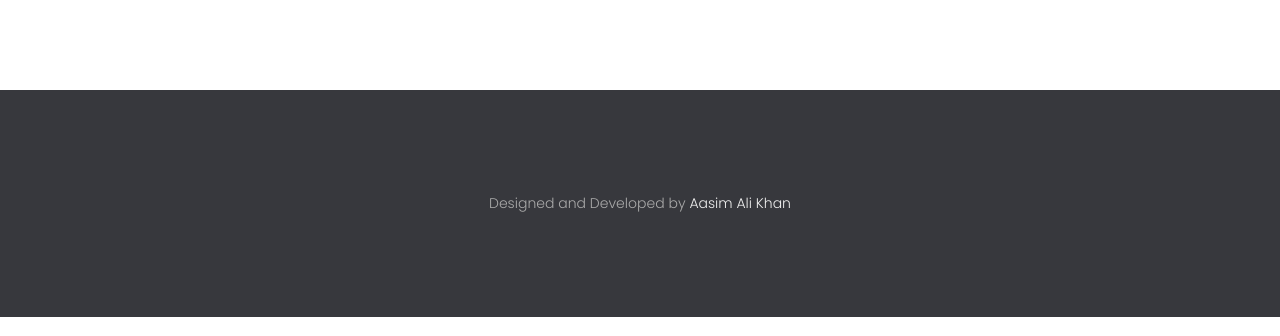
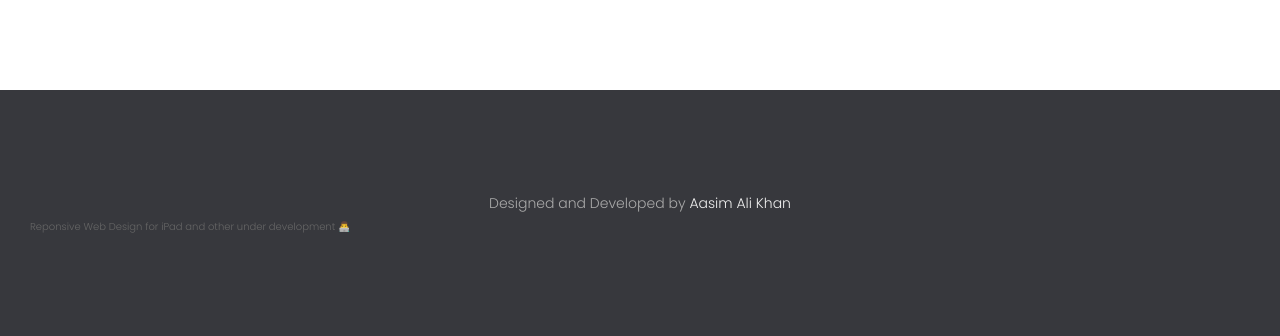
Before and after one commit to aasimalikhan/Portfolio-Website, a plain HTML site: page index.html in a window 1280 px wide. Shown: the part 5385-5721 px from the top of the page. Drawn offline with Linux system fonts and the light colour scheme.

Commit message:
All Done

```diff
--- a/index.html
+++ b/index.html
@@ -602,6 +602,7 @@ Iam currently looking for opportunities for an Internship this summer.
           >Aasim Ali Khan</a
         >
       </p>
+      <p>Reponsive Web Design for iPad and other under development 👨‍💻</p>
     </footer>
 
     <div class="modal hidden">
```
